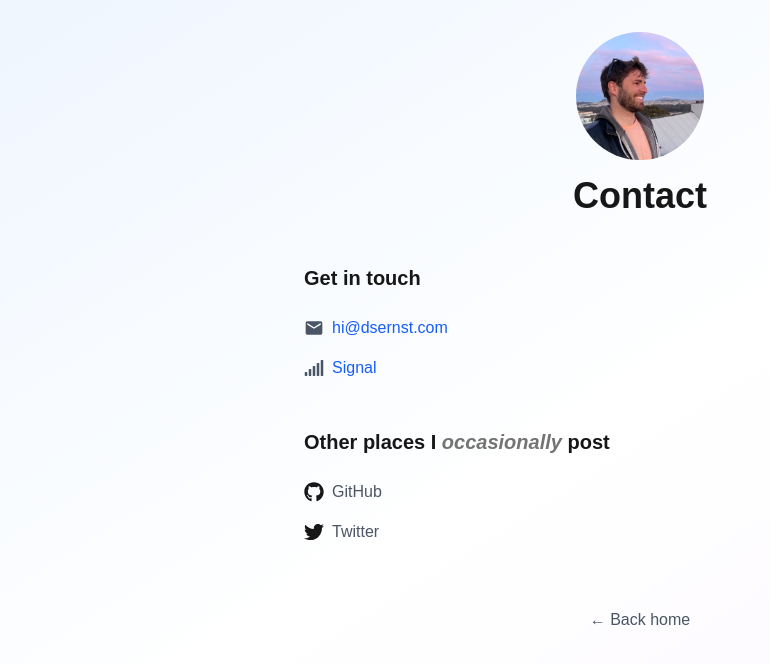
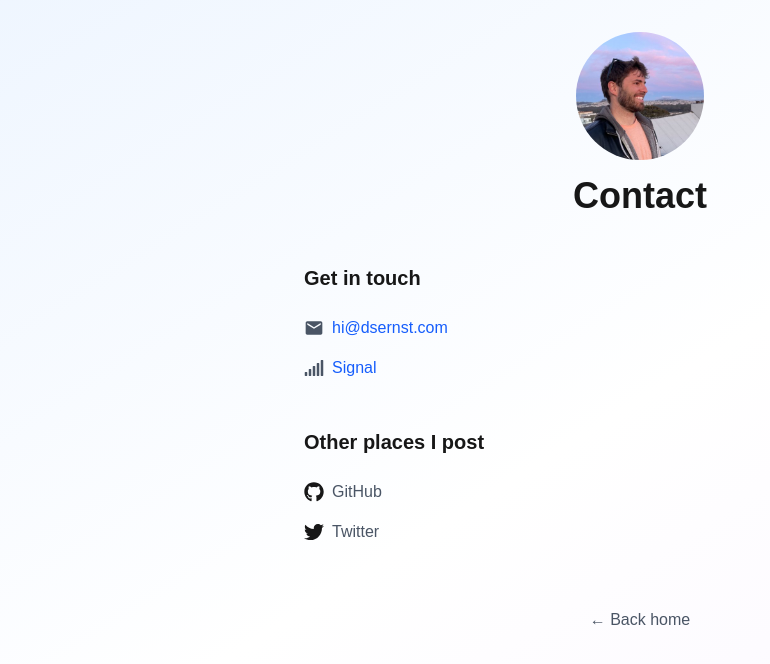
Before and after one commit to dsernst/dsernst.com-2025, a Next.js app: page /contact in a window 1280 px wide. Shown: the top 664 px of the page, without its empty margins (0-770 px from the left). Built offline with nearby package versions, Linux system fonts and the light colour scheme.

Commit message:
/contact: Drop 'occassionally'

```diff
--- a/app/contact/page.tsx
+++ b/app/contact/page.tsx
@@ -44,10 +44,7 @@ export default function Contact() {
 
           {/* Places I post */}
           <section>
-            <h2 className="text-xl font-semibold mb-6">
-              Other places I{' '}
-              <span className="italic opacity-60">occasionally</span> post
-            </h2>
+            <h2 className="text-xl font-semibold mb-6">Other places I post</h2>
             <div className="flex flex-col gap-4">
               <p className="flex items-center gap-2">
                 <FaGithub className="text-xl" />
```
